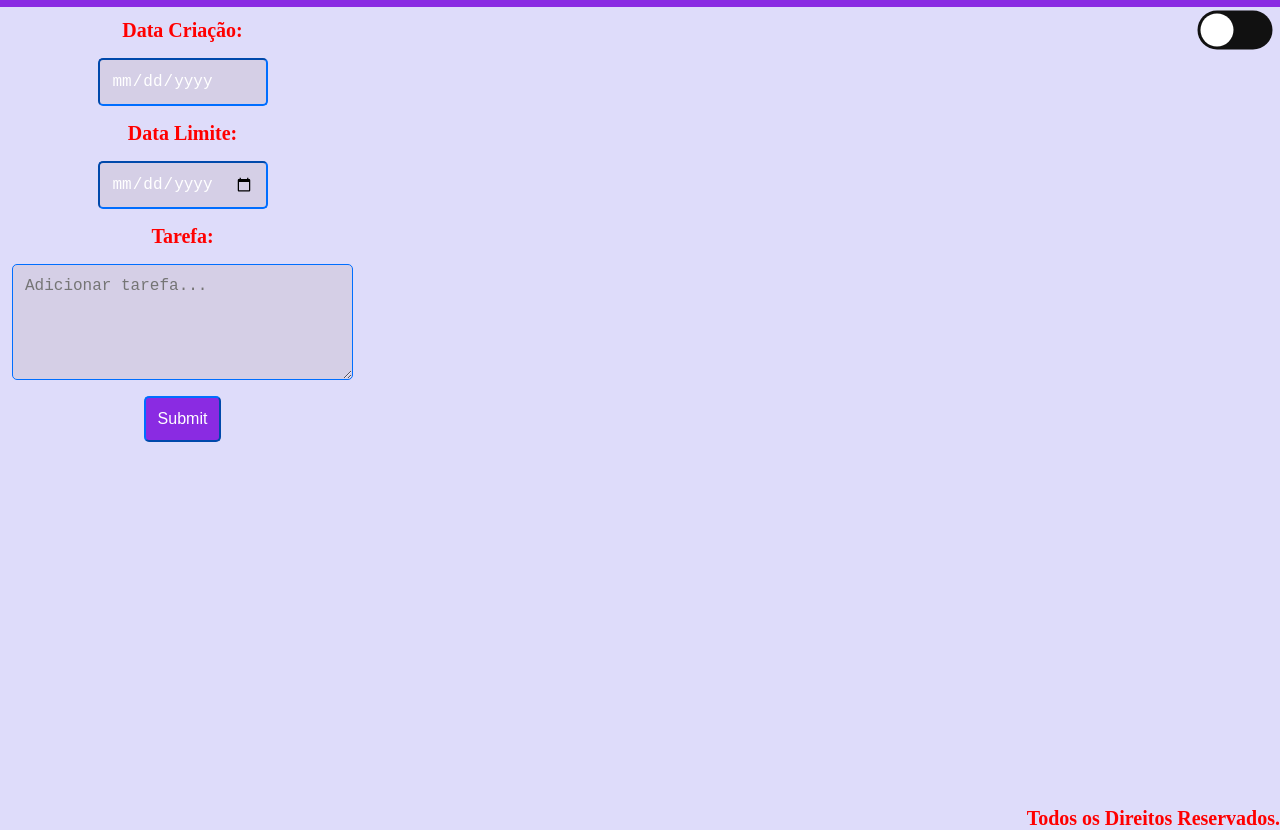
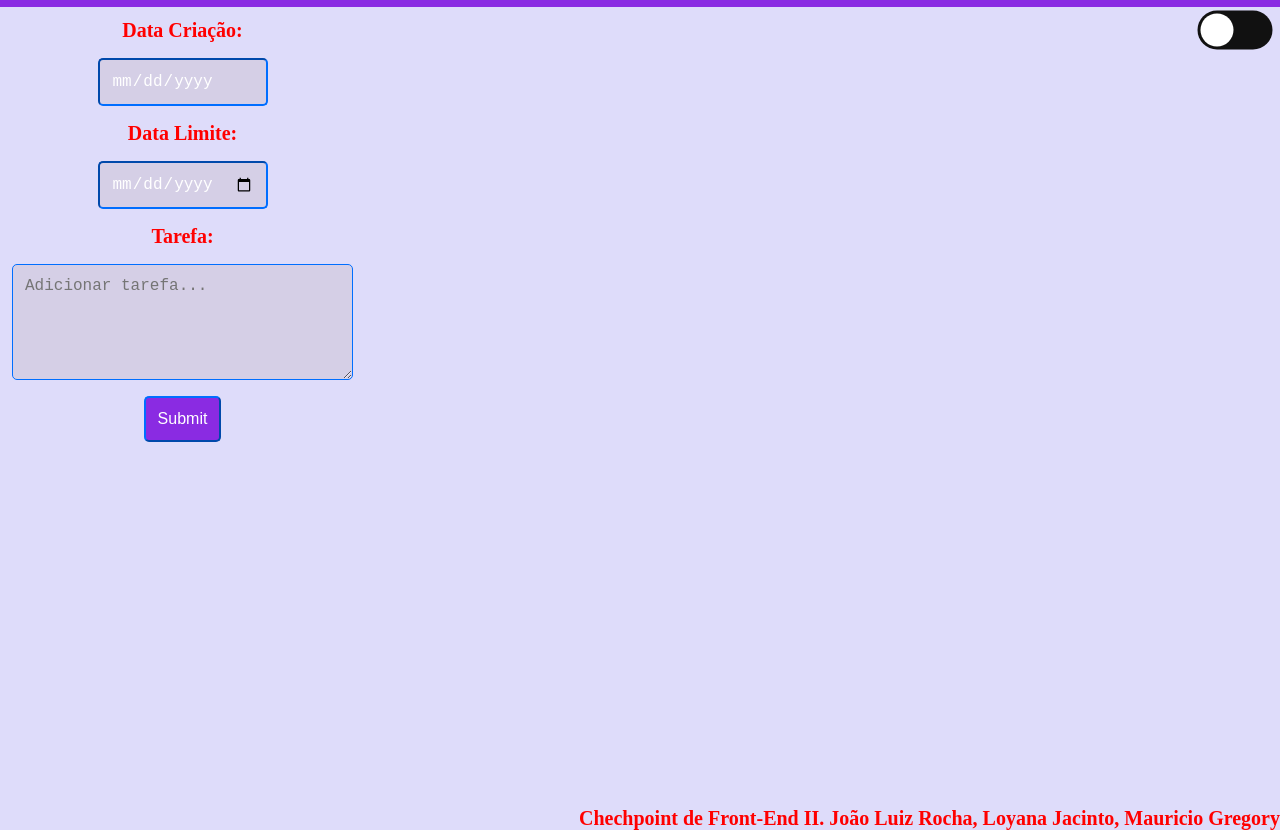
Before and after one commit to mauriciogregory/checkpoint2_frontendII, a plain HTML site: page index.html in a window 1280 px wide. Shown: the part 117-947 px from the top of the page. Drawn offline with Linux system fonts and the light colour scheme.

Commit message:
footer atualizado

```diff
--- a/index.html
+++ b/index.html
@@ -52,7 +52,7 @@
     </main>
 
     <footer>
-        <p>Todos os Direitos Reservados.</p>
+        <p>Chechpoint de Front-End II. João Luiz Rocha, Loyana Jacinto, Mauricio Gregory</p>
     </footer>
 
     <script src="./js/app.js"></script>
```
